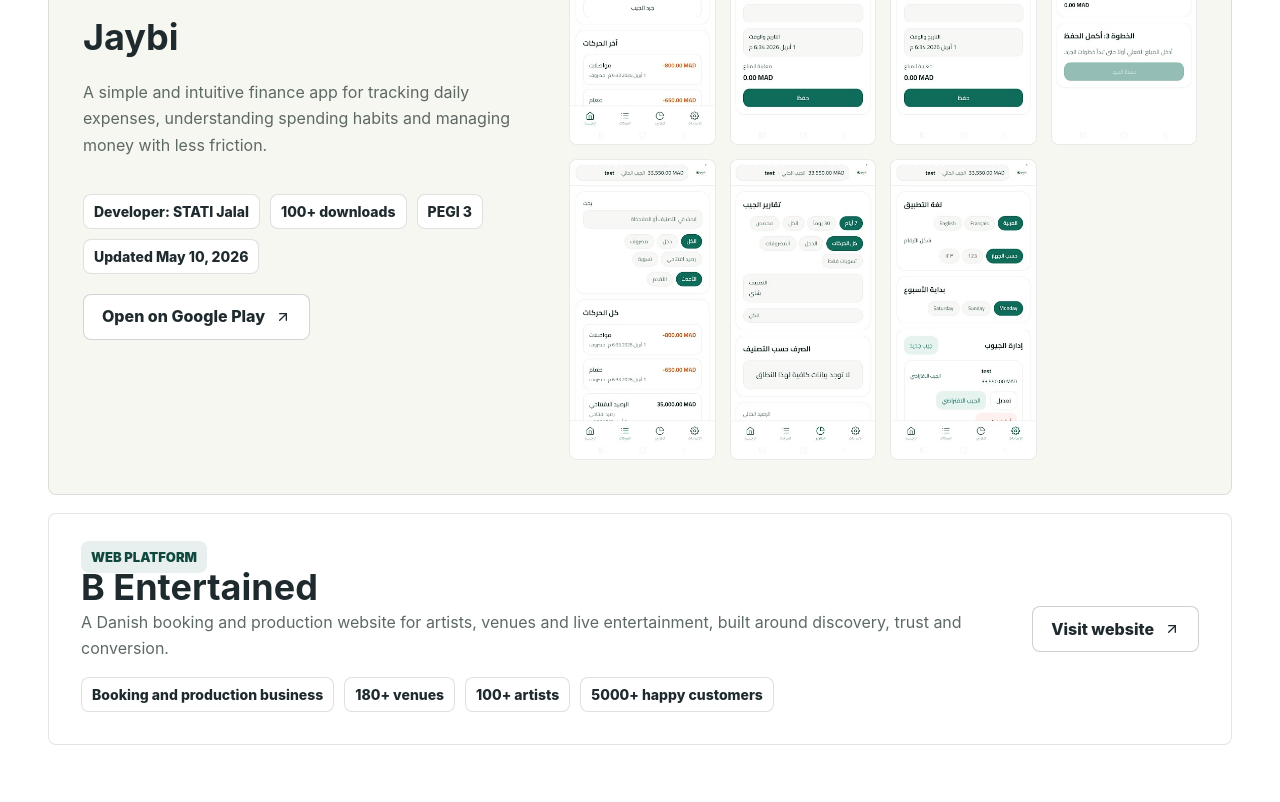
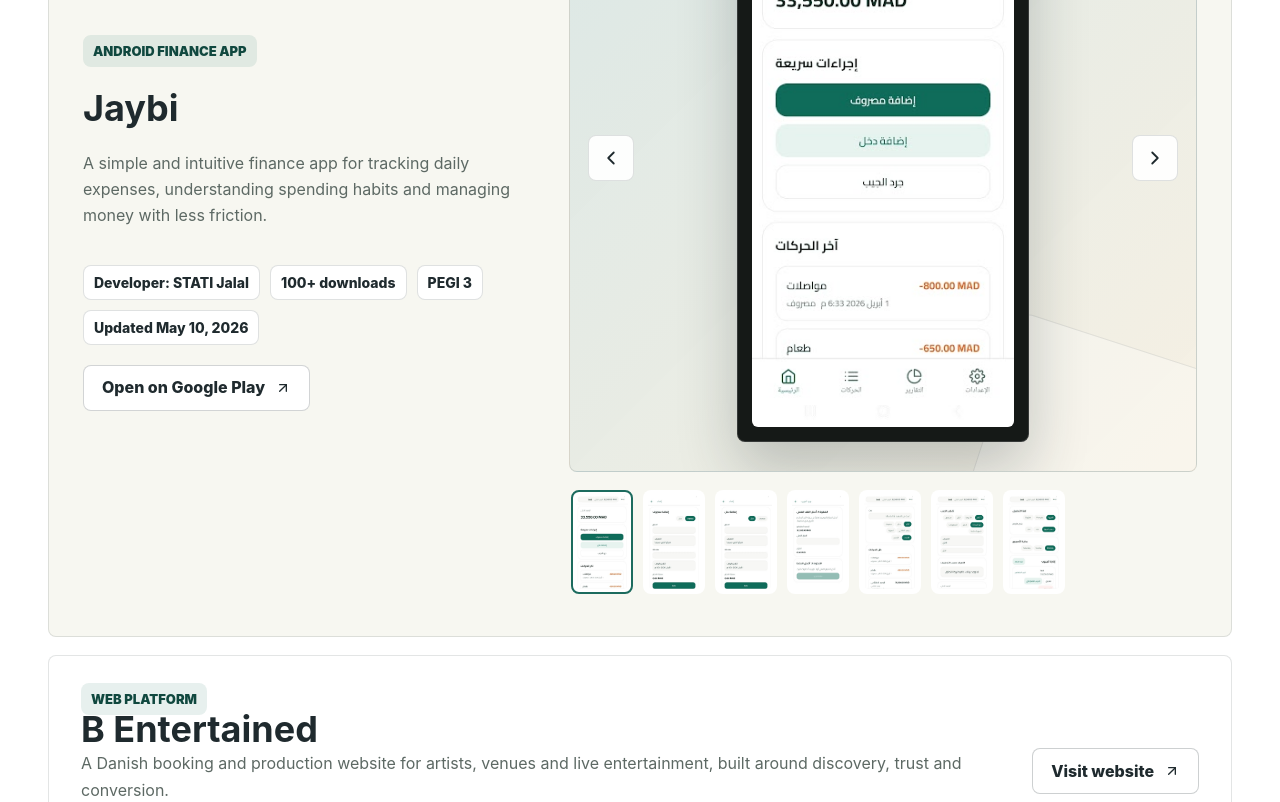
Before and after one commit to jom006/jalalstati, a React (Vite) app: page / in a window 1280 px wide. Shown: the part 3220-4022 px from the top of the page. Built offline with nearby package versions, Linux system fonts and the light colour scheme.

Commit message:
Add Jaybi screenshot carousel

```diff
--- a/src/App.jsx
+++ b/src/App.jsx
@@ -1,7 +1,10 @@
+import { useState } from 'react';
 import {
   ArrowUpRight,
   BriefcaseBusiness,
   CheckCircle2,
+  ChevronLeft,
+  ChevronRight,
   Code2,
   Database,
   Globe2,
@@ -220,6 +223,67 @@
   );
 }
 
+function JaybiCarousel() {
+  const [activeIndex, setActiveIndex] = useState(0);
+  const activeScreen = jaybiScreenshots[activeIndex];
+
+  const showPrevious = () => {
+    setActiveIndex((currentIndex) =>
+      currentIndex === 0 ? jaybiScreenshots.length - 1 : currentIndex - 1,
+    );
+  };
+
+  const showNext = () => {
+    setActiveIndex((currentIndex) =>
+      currentIndex === jaybiScreenshots.length - 1 ? 0 : currentIndex + 1,
+    );
+  };
+
+  return (
+    <div className="jaybi-carousel" aria-label="Jaybi app screenshots carousel">
+      <div className="carousel-stage">
+        <button
+          className="carousel-arrow previous"
+          type="button"
+          onClick={showPrevious}
+          aria-label="Previous Jaybi screenshot"
+        >
+          <ChevronLeft size={22} aria-hidden="true" />
+        </button>
+        <div className="carousel-phone">
+          <img src={activeScreen.src} alt={activeScreen.alt} />
+        </div>
+        <button
+          className="carousel-arrow next"
+          type="button"
+          onClick={showNext}
+          aria-label="Next Jaybi screenshot"
+        >
+          <ChevronRight size={22} aria-hidden="true" />
+        </button>
+        <span className="carousel-count" aria-live="polite">
+          {String(activeIndex + 1).padStart(2, '0')} / {String(jaybiScreenshots.length).padStart(2, '0')}
+        </span>
+      </div>
+
+      <div className="carousel-thumbnails" aria-label="Choose Jaybi screenshot">
+        {jaybiScreenshots.map((screen, index) => (
+          <button
+            className="carousel-thumb"
+            type="button"
+            key={screen.src}
+            onClick={() => setActiveIndex(index)}
+            aria-current={index === activeIndex ? 'true' : undefined}
+            aria-label={`Show Jaybi screenshot ${index + 1}`}
+          >
+            <img src={screen.src} alt="" loading="lazy" aria-hidden="true" />
+          </button>
+        ))}
+      </div>
+    </div>
+  );
+}
+
 function App() {
   return (
     <main>
@@ -376,11 +440,7 @@
               {projects[0].links[0].label}
             </ExternalLink>
           </div>
-          <div className="screenshot-grid" aria-label="Jaybi screenshots">
-            {jaybiScreenshots.map((screen) => (
-              <img key={screen.src} src={screen.src} alt={screen.alt} loading="lazy" />
-            ))}
-          </div>
+          <JaybiCarousel />
         </article>
 
         <article className="project-card wide">
--- a/src/styles.css
+++ b/src/styles.css
@@ -567,21 +567,6 @@
   font-size: 36px;
 }
 
-.screenshot-grid {
-  display: grid;
-  grid-template-columns: repeat(4, minmax(0, 1fr));
-  gap: 14px;
-}
-
-.screenshot-grid img {
-  width: 100%;
-  aspect-ratio: 288 / 592;
-  border: 1px solid rgba(31, 42, 46, 0.1);
-  border-radius: 8px;
-  background: #ffffff;
-  object-fit: cover;
-}
-
 .fact-row {
   display: flex;
   flex-wrap: wrap;
@@ -609,6 +594,131 @@
 
 .project-button {
   white-space: nowrap;
+}
+
+.jaybi-carousel {
+  display: grid;
+  min-width: 0;
+  gap: 16px;
+}
+
+.carousel-stage {
+  position: relative;
+  display: grid;
+  min-height: 628px;
+  place-items: center;
+  overflow: hidden;
+  padding: 28px 76px;
+  border: 1px solid rgba(31, 42, 46, 0.14);
+  border-radius: 8px;
+  background:
+    linear-gradient(135deg, rgba(28, 107, 94, 0.16), rgba(197, 154, 63, 0.14)),
+    #ffffff;
+}
+
+.carousel-stage::before {
+  position: absolute;
+  inset: auto -60px -160px auto;
+  width: 280px;
+  height: 280px;
+  border: 1px solid rgba(31, 42, 46, 0.1);
+  border-radius: 8px;
+  content: "";
+  background: rgba(255, 255, 255, 0.32);
+  transform: rotate(18deg);
+}
+
+.carousel-phone {
+  position: relative;
+  z-index: 1;
+  width: min(100%, 292px);
+  padding: 14px;
+  border: 1px solid rgba(255, 255, 255, 0.14);
+  border-radius: 8px;
+  background: #151917;
+  box-shadow: 0 28px 60px rgba(31, 42, 46, 0.24);
+}
+
+.carousel-phone img {
+  width: 100%;
+  aspect-ratio: 288 / 592;
+  border-radius: 6px;
+  background: #ffffff;
+  object-fit: cover;
+}
+
+.carousel-arrow {
+  position: absolute;
+  top: 50%;
+  z-index: 2;
+  display: grid;
+  width: 46px;
+  height: 46px;
+  place-items: center;
+  border: 1px solid rgba(31, 42, 46, 0.14);
+  border-radius: 8px;
+  background: rgba(255, 255, 255, 0.92);
+  color: var(--ink);
+  cursor: pointer;
+  transform: translateY(-50%);
+}
+
+.carousel-arrow:hover,
+.carousel-arrow:focus-visible {
+  border-color: var(--green);
+  color: var(--green);
+}
+
+.carousel-arrow.previous {
+  left: 18px;
+}
+
+.carousel-arrow.next {
+  right: 18px;
+}
+
+.carousel-count {
+  position: absolute;
+  top: 18px;
+  right: 18px;
+  z-index: 2;
+  border-radius: 8px;
+  padding: 8px 10px;
+  background: rgba(31, 42, 46, 0.9);
+  color: #ffffff;
+  font-size: 13px;
+  font-weight: 900;
+}
+
+.carousel-thumbnails {
+  display: flex;
+  gap: 10px;
+  overflow-x: auto;
+  padding: 2px 2px 8px;
+}
+
+.carousel-thumb {
+  flex: 0 0 62px;
+  height: 104px;
+  border: 2px solid transparent;
+  border-radius: 8px;
+  padding: 3px;
+  background: #ffffff;
+  cursor: pointer;
+}
+
+.carousel-thumb:hover,
+.carousel-thumb:focus-visible,
+.carousel-thumb[aria-current="true"] {
+  border-color: var(--green);
+}
+
+.carousel-thumb img {
+  width: 100%;
+  height: 100%;
+  border-radius: 5px;
+  object-fit: cover;
+  object-position: top center;
 }
 
 .websites {
@@ -934,10 +1044,6 @@
     grid-template-columns: 1fr;
   }
 
-  .screenshot-grid {
-    grid-template-columns: repeat(2, minmax(0, 1fr));
-  }
-
   .service-card,
   .stack-card,
   .featured-project,
@@ -994,6 +1100,33 @@
     font-size: 30px;
   }
 
+  .carousel-stage {
+    min-height: 520px;
+    padding: 22px 58px;
+  }
+
+  .carousel-phone {
+    width: min(100%, 236px);
+  }
+
+  .carousel-arrow {
+    width: 42px;
+    height: 42px;
+  }
+
+  .carousel-arrow.previous {
+    left: 10px;
+  }
+
+  .carousel-arrow.next {
+    right: 10px;
+  }
+
+  .carousel-thumb {
+    flex-basis: 54px;
+    height: 90px;
+  }
+
   .website-card-body {
     align-items: flex-start;
     flex-direction: column;
```
